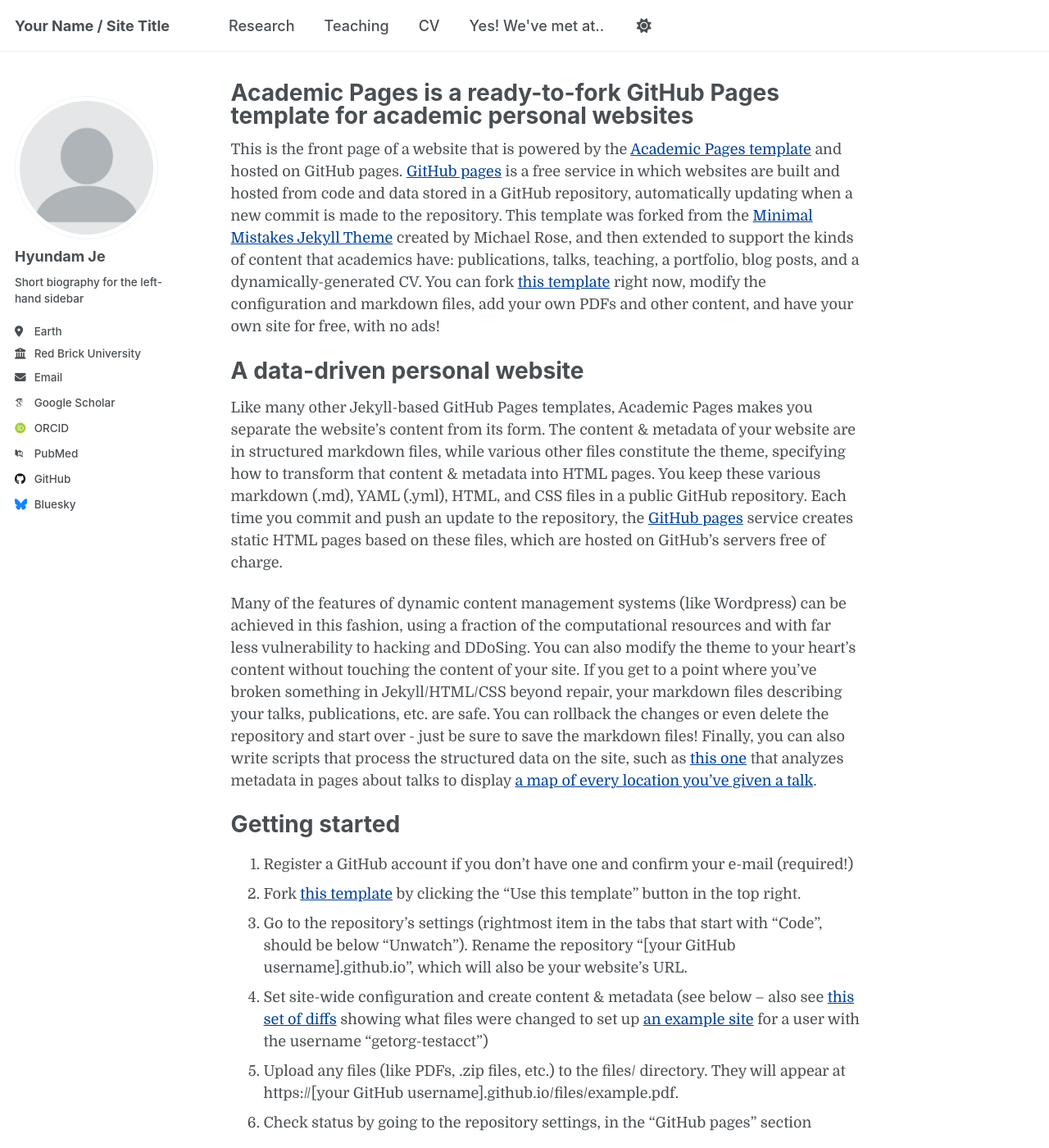
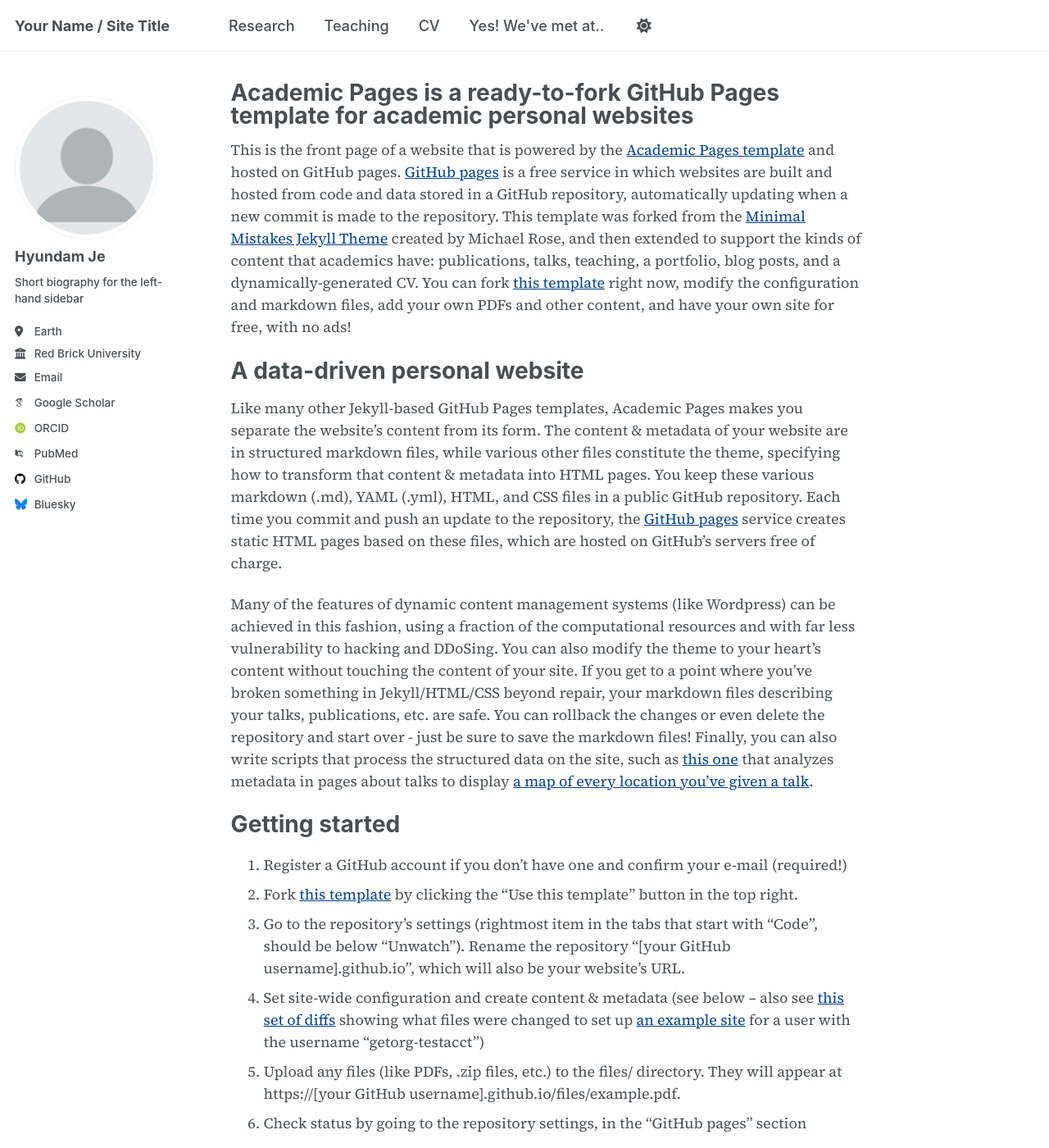
Before and after one commit to hyundamje/hyundamje.github.io, a Jekyll site: the page built from _pages/about.md, in a window 1280 px wide and 1400 px high. Shown: the whole window at 82% size. Built offline with Jekyll 4.4.1, drawn with Linux system fonts in a browser that asks for light colours; some web fonts are replaced.

Commit message:
Update _base.scss

```diff
--- a/_sass/layout/_base.scss
+++ b/_sass/layout/_base.scss
@@ -15,8 +15,8 @@
   margin: 0;
   padding: $masthead-height 0 0;
   padding-bottom: 9em;
-  font-family: 'Domine', serif;
-  // font-family: 'Source Serif 4', serif;
+  //font-family: 'Domine', serif;
+   font-family: 'Source Serif 4', serif;
 
   line-height: 1.5;
   font-weight: 500;
```
